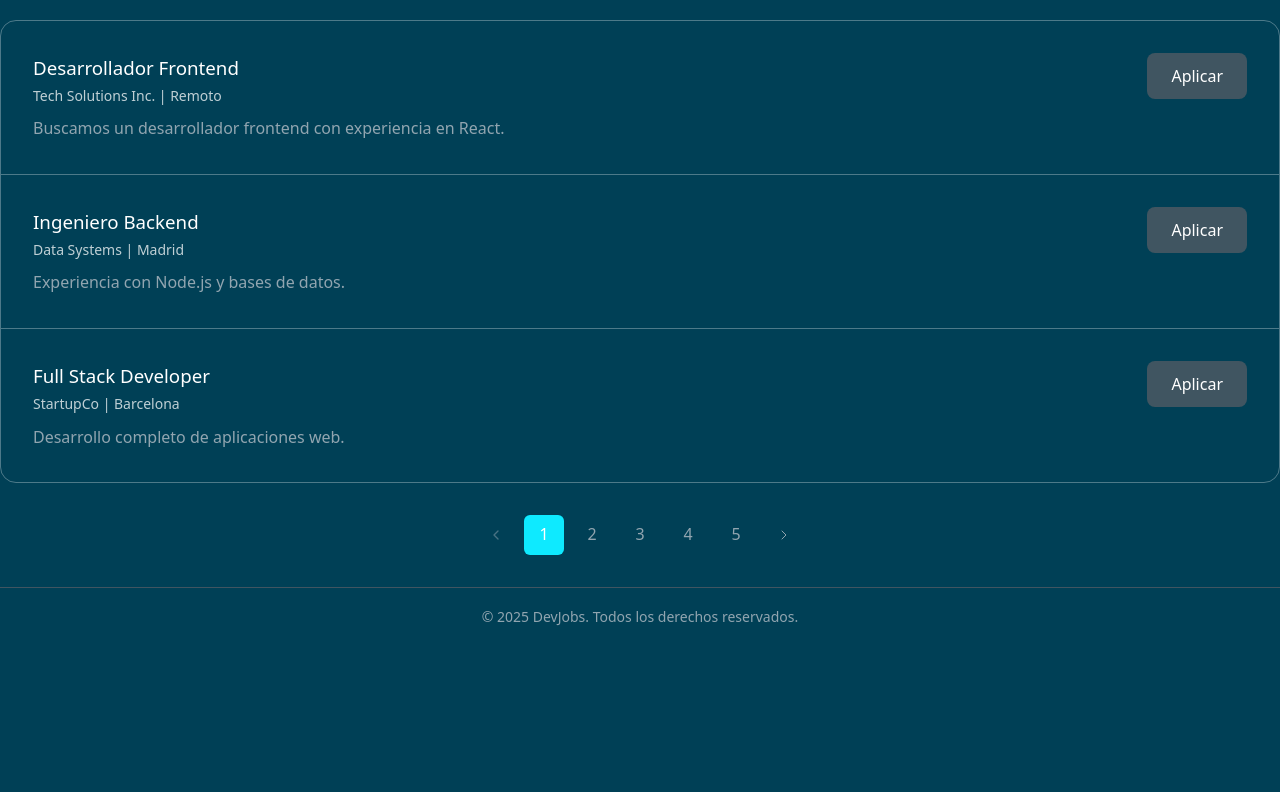
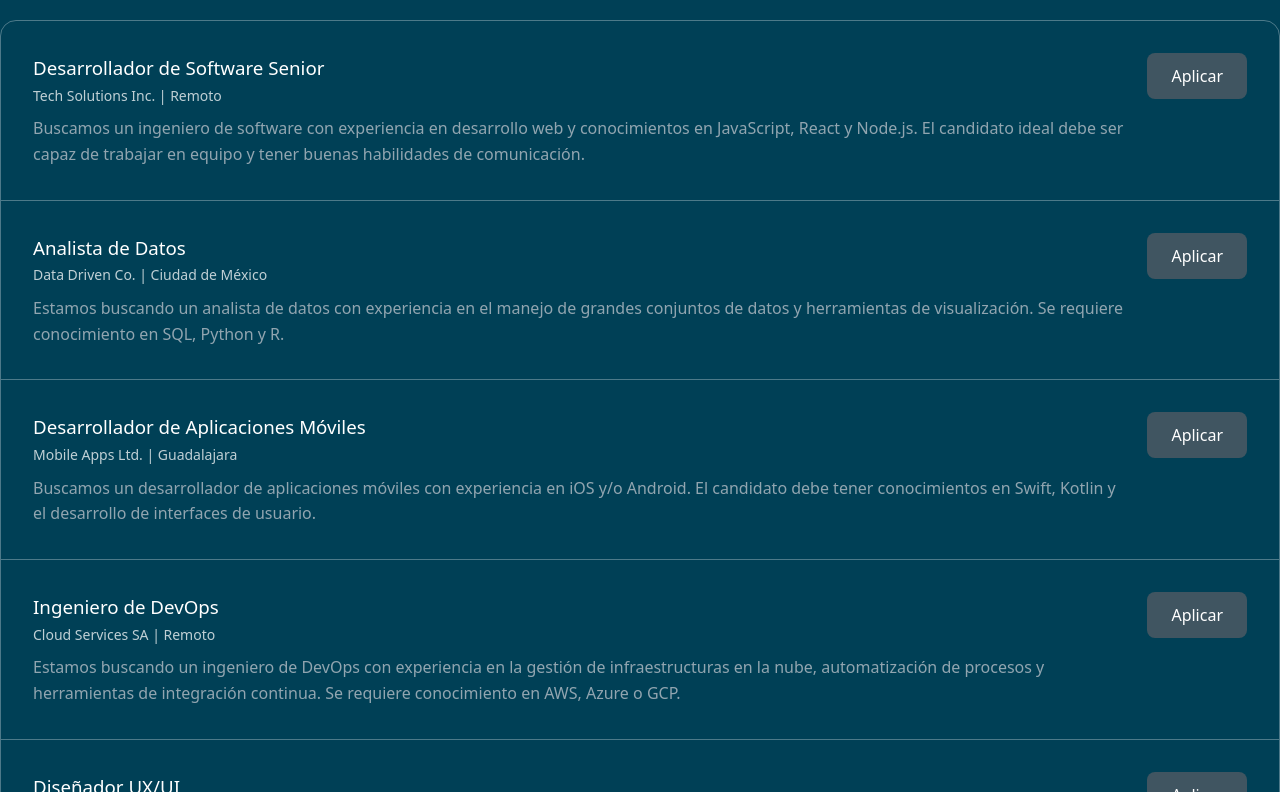
Before and after one commit to FatuInsau/dev-jobs, a React (Vite) app: page / in a window 1280 px wide. Shown: the part 408-1200 px from the top of the page. Before the commit the page ends 1054 px from the top, so only its background shows below. Built offline with nearby package versions, Linux system fonts and the light colour scheme.

Commit message:
pagination funciona en front

```diff
--- a/src/App.jsx
+++ b/src/App.jsx
@@ -2,13 +2,14 @@ import { Header } from "./components/Header"
 import { Footer } from "./components/Footer"
 import { SearchPage } from "./pages/Search"
 import { Home } from "./pages/Home"
+import jobsData from "./data.json"
 
 function App() {
 
   return (
     <>
     <Header></Header>
-    <SearchPage></SearchPage>
+    <SearchPage empleos={jobsData}></SearchPage>
     {/* <Home></Home> */}
     <Footer></Footer>
     </>
--- /dev/null
+++ b/src/components/JobList.jsx
@@ -0,0 +1,21 @@
+import { JobCard } from "../components/JobCard"
+
+export function JobList ({ empleos }) {
+    if (empleos.length === 0) {
+        return (
+            <div className="no-jobs">
+                <p>No hay trabajos disponibles en este momento.</p>
+            </div>
+        )
+    } else {
+        return (
+            <div className="jobs-results">
+                    {empleos.map((empleo) => {
+                    return (
+                        <JobCard empleo={empleo} key={empleo.id} ></JobCard>
+                    )
+                })}
+                </div>
+        )
+    }
+}
--- a/src/components/Pagination.jsx
+++ b/src/components/Pagination.jsx
@@ -25,6 +25,7 @@ export function Pagination ({ currentPage = 1, totalPages = 5, onPageChange = ()
     const handlePageClick = (e, page) => {
         e.preventDefault()
         onPageChange(page)
+        window.scrollTo({ top: 0, behavior: 'smooth' })
 
     }
 
--- /dev/null
+++ b/src/data.json
@@ -0,0 +1,182 @@
+[
+  {
+    "id": "7a4d1d8b-1e45-4d8c-9f1a-8c2f9a9121a4",
+    "titulo": "Desarrollador de Software Senior",
+    "empresa": "Tech Solutions Inc.",
+    "ubicacion": "Remoto",
+    "descripcion": "Buscamos un ingeniero de software con experiencia en desarrollo web y conocimientos en JavaScript, React y Node.js. El candidato ideal debe ser capaz de trabajar en equipo y tener buenas habilidades de comunicación.",
+    "data": {
+      "technology": "javascript",
+      "modalidad": "remoto",
+      "nivel": "senior"
+    }
+  },
+  {
+    "id": "d35b2c89-5d60-4f26-b19a-6cfb2f1a0f57",
+    "titulo": "Analista de Datos",
+    "empresa": "Data Driven Co.",
+    "ubicacion": "Ciudad de México",
+    "descripcion": "Estamos buscando un analista de datos con experiencia en el manejo de grandes conjuntos de datos y herramientas de visualización. Se requiere conocimiento en SQL, Python y R.",
+    "data": {
+      "technology": "python",
+      "modalidad": "cdmx",
+      "nivel": "junior"
+    }
+  },
+  {
+    "id": "e31f9a92-61d7-4b7a-b3a2-91e8c1f40b2d",
+    "titulo": "Desarrollador de Aplicaciones Móviles",
+    "empresa": "Mobile Apps Ltd.",
+    "ubicacion": "Guadalajara",
+    "descripcion": "Buscamos un desarrollador de aplicaciones móviles con experiencia en iOS y/o Android. El candidato debe tener conocimientos en Swift, Kotlin y el desarrollo de interfaces de usuario.",
+    "data": {
+      "technology": "mobile",
+      "modalidad": "guadalajara",
+      "nivel": "mid-level"
+    }
+  },
+  {
+    "id": "f62d8a34-923a-4ac2-9b0b-14e0ac2f5405",
+    "titulo": "Ingeniero de DevOps",
+    "empresa": "Cloud Services SA",
+    "ubicacion": "Remoto",
+    "descripcion": "Estamos buscando un ingeniero de DevOps con experiencia en la gestión de infraestructuras en la nube, automatización de procesos y herramientas de integración continua. Se requiere conocimiento en AWS, Azure o GCP.",
+    "data": {
+      "technology": "mobile",
+      "modalidad": "remoto",
+      "nivel": "mid-level"
+    }
+  },
+  {
+    "id": "a9f31a8e-ec38-4fd3-9114-88cc6d37a92b",
+    "titulo": "Diseñador UX/UI",
+    "empresa": "Creative Minds Studio",
+    "ubicacion": "Barcelona",
+    "descripcion": "Estamos buscando un diseñador UX/UI con pasión por crear experiencias digitales excepcionales. Se requiere experiencia en Figma, diseño centrado en el usuario y colaboración con equipos de desarrollo.",
+    "data": {
+      "technology": "mobile",
+      "modalidad": "barcelona",
+      "nivel": "mid-level"
+    }
+  },
+  {
+    "id": "c1b65b42-68c5-4f1c-a8c2-8d52c5a7a5d1",
+    "titulo": "Administrador de Bases de Datos",
+    "empresa": "Secure Data Corp.",
+    "ubicacion": "Buenos Aires",
+    "descripcion": "Se busca un administrador de bases de datos con experiencia en PostgreSQL y MySQL. El candidato deberá asegurar la disponibilidad, seguridad y rendimiento de las bases de datos de producción.",
+    "data": {
+      "technology": "mobile",
+      "modalidad": "bsas",
+      "nivel": "mid-level"
+    }
+  },
+  {
+    "id": "bb8f2a99-6a20-4f9e-912a-16f54a49b8c3",
+    "titulo": "Especialista en Ciberseguridad",
+    "empresa": "SafeNet Solutions",
+    "ubicacion": "Remoto",
+    "descripcion": "Buscamos un especialista en ciberseguridad con conocimientos en protección de infraestructuras, análisis de vulnerabilidades y respuesta ante incidentes. Se valorará experiencia con SIEM y certificaciones de seguridad.",
+    "data": {
+      "technology": "mobile",
+      "modalidad": "remoto",
+      "nivel": "mid-level"
+    }
+  },
+  {
+    "id": "fe7b2c54-4f47-4e2b-9e87-2b5413a6b24f",
+    "titulo": "Product Manager",
+    "empresa": "NextGen Technologies",
+    "ubicacion": "Madrid",
+    "descripcion": "Estamos buscando un Product Manager con experiencia en la definición y lanzamiento de productos digitales. Se requiere capacidad analítica, liderazgo y conocimiento en metodologías ágiles.",
+    "data": {
+      "technology": "mobile",
+      "modalidad": "madrid",
+      "nivel": "senior"
+    }
+  },
+  {
+    "id": "a71f7a92-56d9-4b42-9f16-cb29b40e5f2c",
+    "titulo": "Frontend Developer",
+    "empresa": "Bright Web Studio",
+    "ubicacion": "Valencia",
+    "descripcion": "Buscamos un desarrollador frontend con experiencia en React, TypeScript y Tailwind CSS. Se valorará conocimiento en optimización de rendimiento y accesibilidad web.",
+    "data": {
+      "technology": "react",
+      "modalidad": "valencia",
+      "nivel": "mid-level"
+    }
+  },
+  {
+    "id": "f91e4c7b-3840-43da-8ad7-3a52e2a8cf1d",
+    "titulo": "Backend Developer",
+    "empresa": "APIWorks",
+    "ubicacion": "Bogotá",
+    "descripcion": "Estamos buscando un desarrollador backend con experiencia en Node.js, Express y bases de datos NoSQL. Se requiere conocimiento en arquitectura de microservicios.",
+    "data": {
+      "technology": "node",
+      "modalidad": "bogota",
+      "nivel": "mid"
+    }
+  },
+  {
+    "id": "b65a3c9f-b174-4d86-b8a2-9cf9b1e13a22",
+    "titulo": "Ingeniero de Machine Learning",
+    "empresa": "AI Labs",
+    "ubicacion": "Remoto",
+    "descripcion": "Buscamos un ingeniero de machine learning con experiencia en modelos de predicción y procesamiento de datos. Se valorará conocimiento en TensorFlow, PyTorch y MLOps.",
+    "data": {
+      "technology": "python",
+      "modalidad": "remoto",
+      "nivel": "senior"
+    }
+  },
+  {
+    "id": "e8d13c45-36cb-46cf-8f9d-8a0a7b532b8b",
+    "titulo": "QA Automation Engineer",
+    "empresa": "Quality First",
+    "ubicacion": "Lima",
+    "descripcion": "Se busca ingeniero de QA con experiencia en automatización de pruebas utilizando herramientas como Selenium, Cypress o Playwright. Conocimiento deseado en CI/CD.",
+    "data": {
+      "technology": "mobile",
+      "modalidad": "lima",
+      "nivel": "mid-level"
+    }
+  },
+  {
+    "id": "d2e93b8a-0b41-4d09-9a52-36a0f418d493",
+    "titulo": "Administrador de Sistemas",
+    "empresa": "InfraTech Global",
+    "ubicacion": "Santiago de Chile",
+    "descripcion": "Buscamos un administrador de sistemas con experiencia en Linux, Docker y monitoreo de servidores. Conocimiento en scripting Bash o Python será un plus.",
+    "data": {
+      "technology": "mobile",
+      "modalidad": "santiago",
+      "nivel": "mid-level"
+    }
+  },
+  {
+    "id": "cc0c1fae-4e85-4e2c-9b02-f12f9df8a2c9",
+    "titulo": "Scrum Master",
+    "empresa": "Agile Minds",
+    "ubicacion": "Madrid",
+    "descripcion": "Estamos buscando un Scrum Master con experiencia en metodologías ágiles y gestión de equipos multidisciplinarios. Certificación Scrum Master deseable.",
+    "data": {
+      "technology": "mobile",
+      "modalidad": "madrid",
+      "nivel": "mid-level"
+    }
+  },
+  {
+    "id": "a2f1d8c6-b72c-45f5-bcc5-5c1d1f39b0b1",
+    "titulo": "Soporte Técnico Nivel 2",
+    "empresa": "HelpDesk Pro",
+    "ubicacion": "Monterrey",
+    "descripcion": "Buscamos un técnico de soporte con habilidades en resolución de incidencias, redes y sistemas operativos. Se requiere atención al detalle y excelente trato con el usuario.",
+    "data": {
+      "technology": "mobile",
+      "modalidad": "monterrey",
+      "nivel": "junior"
+    }
+  }
+]
--- a/src/index.css
+++ b/src/index.css
@@ -332,6 +332,10 @@ select {
 }
 
 .search-result-section {
+      display: flex;
+    flex-direction: column;
+    align-items: center;
+
 
   h2 {
     text-align: center;
@@ -389,3 +393,11 @@ nav.pagination-nav {
     pointer-events: none;
     color: white !important ;
 }
+
+.no-jobs {
+  text-align: center;
+  padding: 2rem 10rem;
+  margin: 1rem;
+  border: 1px solid rgba(255, 255, 255, .3);
+  border-radius: 1rem;
+}
--- a/src/pages/Search.jsx
+++ b/src/pages/Search.jsx
@@ -1,36 +1,20 @@
 import { useState } from "react"
-import { JobCard } from "../components/JobCard"
+import { JobList } from "../components/JobList"
 import { Pagination } from "../components/Pagination"
 
-export function SearchPage() {
+
+export function SearchPage({ empleos }) {
 
     const [ currentPage, setCurrentPage] = useState(1)
 
-    const totalPages = 5
+    const RESULTS_PER_PAGE = 5
 
-    const empleos = [
-        {
-            id: 1,
-            titulo: 'Desarrollador Frontend',
-            empresa: 'Tech Solutions Inc.',
-            ubicacion: 'Remoto',
-            descripcion: 'Buscamos un desarrollador frontend con experiencia en React.',
-        },
-        {
-            id: 2,
-            titulo: 'Ingeniero Backend',
-            empresa: 'Data Systems',
-            ubicacion: 'Madrid',
-            descripcion: 'Experiencia con Node.js y bases de datos.',
-        },
-        {
-            id: 3,
-            titulo: 'Full Stack Developer',
-            empresa: 'StartupCo',
-            ubicacion: 'Barcelona',
-            descripcion: 'Desarrollo completo de aplicaciones web.',
-        },
-    ]
+    const totalPages = Math.ceil(empleos.length / RESULTS_PER_PAGE)
+
+    const pagedResults = empleos.slice(
+        (currentPage - 1) * RESULTS_PER_PAGE, // inicio
+        currentPage * RESULTS_PER_PAGE // fin (no incluido)
+    )
 
     return (
         <main className="main-search-page">
@@ -90,13 +74,7 @@ export function SearchPage() {
             <section
             className="search-result-section">
                 <h2>Resultados de búsqueda</h2>
-                <div className="jobs-results">
-                    {empleos.map((empleo) => {
-                    return (
-                        <JobCard empleo={empleo} key={empleo.id} ></JobCard>
-                    )
-                })}
-                </div>
+                <JobList empleos={pagedResults}></JobList>
 
             </section>
             <Pagination totalPages={totalPages} currentPage={currentPage} onPageChange={setCurrentPage}></Pagination>
```
